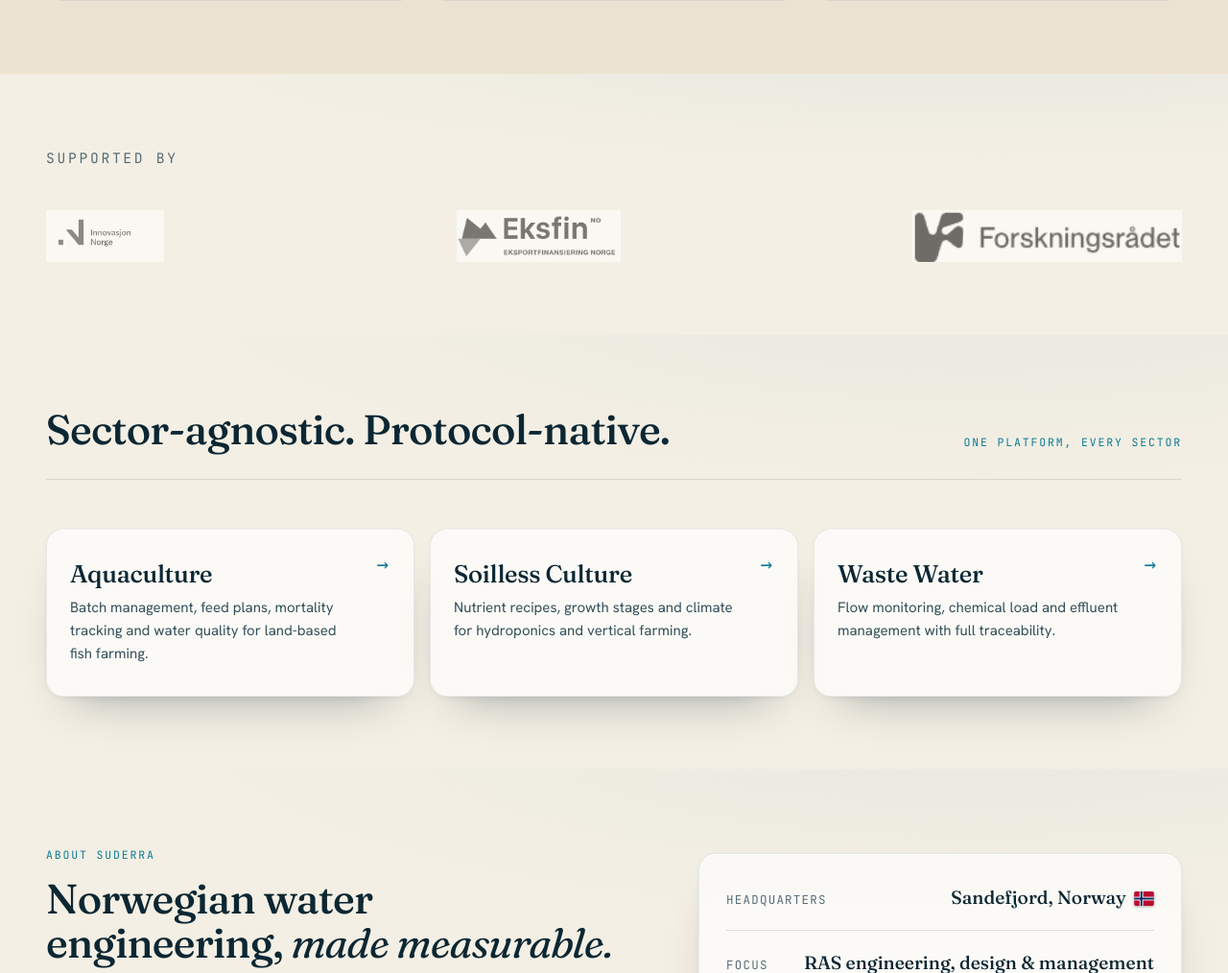
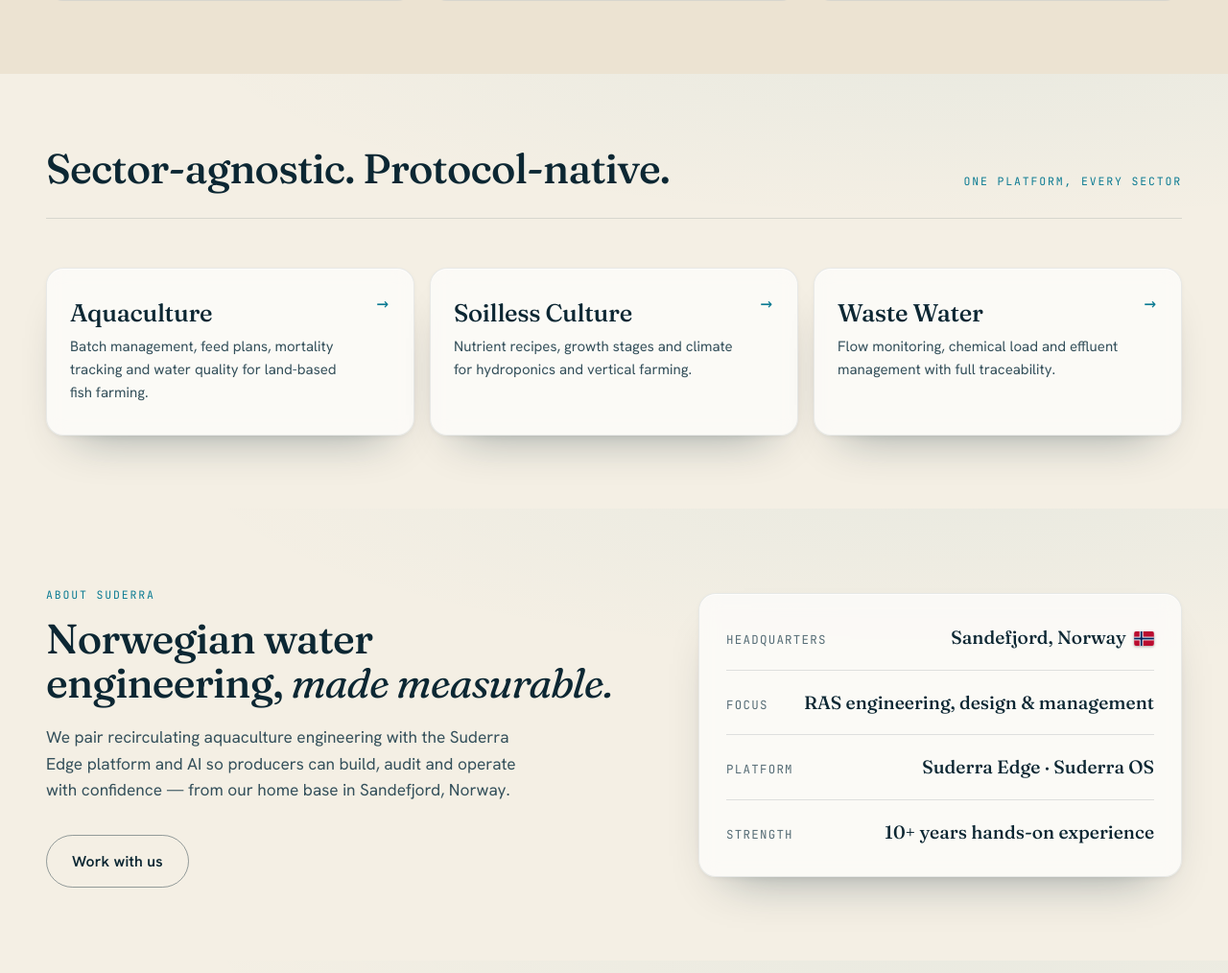
Before and after one commit to Okan-wqm/suderra-website, a Django app: page /en/ in a window 1280 px wide. Shown: the part 4936-5950 px from the top of the page at 96% size. Run offline with Django 5.2, Linux system fonts and the light colour scheme; data comes from the database, SQL or seed files in the repository.

Commit message:
Remove phone number and 'Supported by' partner logos section
- Drop +47 912 46 490 from contact section and JSON-LD contactPoint
- Remove Supported by section (Innovation Norway, Eksfin, Forskningsradet logos)

Co-Authored-By: Claude Opus 4.8 (1M context) <noreply@anthropic.com>
Claude-Session: https://claude.ai/code/session_01HE5yYH4vVU5CkHeEj99kCw

```diff
--- a/templates/base_clarity.html
+++ b/templates/base_clarity.html
@@ -68,7 +68,7 @@
     "logo": "https://suderra.com{% static 'webapp/images/logo5.png' %}",
     "description": "Norwegian recirculating aquaculture (RAS) partner — design, audit, finance, build and run, on the Suderra Edge / Suderra OS platform with real-time AI.",
     "address": {"@type": "PostalAddress", "streetAddress": "Dronningens gate 5-7", "addressLocality": "Sandefjord", "postalCode": "3211", "addressCountry": "NO"},
-    "contactPoint": {"@type": "ContactPoint", "contactType": "sales", "email": "okan@suderra.com", "telephone": "+47-912-46-490"},
+    "contactPoint": {"@type": "ContactPoint", "contactType": "sales", "email": "okan@suderra.com"},
     "foundingLocation": "Sandefjord, Norway",
     "industry": "Aquaculture Technology"
   }
--- a/webapp/templates/index.html
+++ b/webapp/templates/index.html
@@ -304,24 +304,6 @@
   </div>
 </section>
 
-<!-- ============ PARTNERS ============ -->
-<section class="partners section" id="partners" data-stage="clear">
-  <div class="container">
-    <p class="partners-label reveal">{% trans "Supported by" %}</p>
-    <div class="partners-row">
-      <a class="partner-link reveal" style="--i:0" href="https://www.innovasjonnorge.no/en/" target="_blank" rel="noopener" aria-label="Innovation Norway">
-        <img class="partner-logo" src="{% static 'webapp/images/innovation-norge.png' %}" alt="Innovation Norway" loading="lazy">
-      </a>
-      <a class="partner-link reveal" style="--i:1" href="https://www.eksfin.no/" target="_blank" rel="noopener" aria-label="Eksfin">
-        <img class="partner-logo" src="{% static 'webapp/images/eksfin.png' %}" alt="Eksfin" loading="lazy">
-      </a>
-      <a class="partner-link reveal" style="--i:2" href="https://www.forskningsradet.no/en/" target="_blank" rel="noopener" aria-label="Research Council of Norway">
-        <img class="partner-logo" src="{% static 'webapp/images/Forskningsradet.png' %}" alt="Research Council of Norway" loading="lazy">
-      </a>
-    </div>
-  </div>
-</section>
-
 <!-- ============ SECTORS ============ -->
 <section class="sectors section" id="sectors" data-stage="clear">
   <div class="container">
@@ -364,7 +346,6 @@
       <p>{% trans "Designing a new RAS facility, auditing an existing one, or ready to put sensors in the water — start the conversation." %}</p>
       <ul class="contact-points">
         <li><a href="mailto:okan@suderra.com">okan@suderra.com</a></li>
-        <li><a href="tel:+4791246490">+47 912 46 490</a></li>
         <li>Sandefjord, {% trans "Norway" %}</li>
       </ul>
     </div>
```
